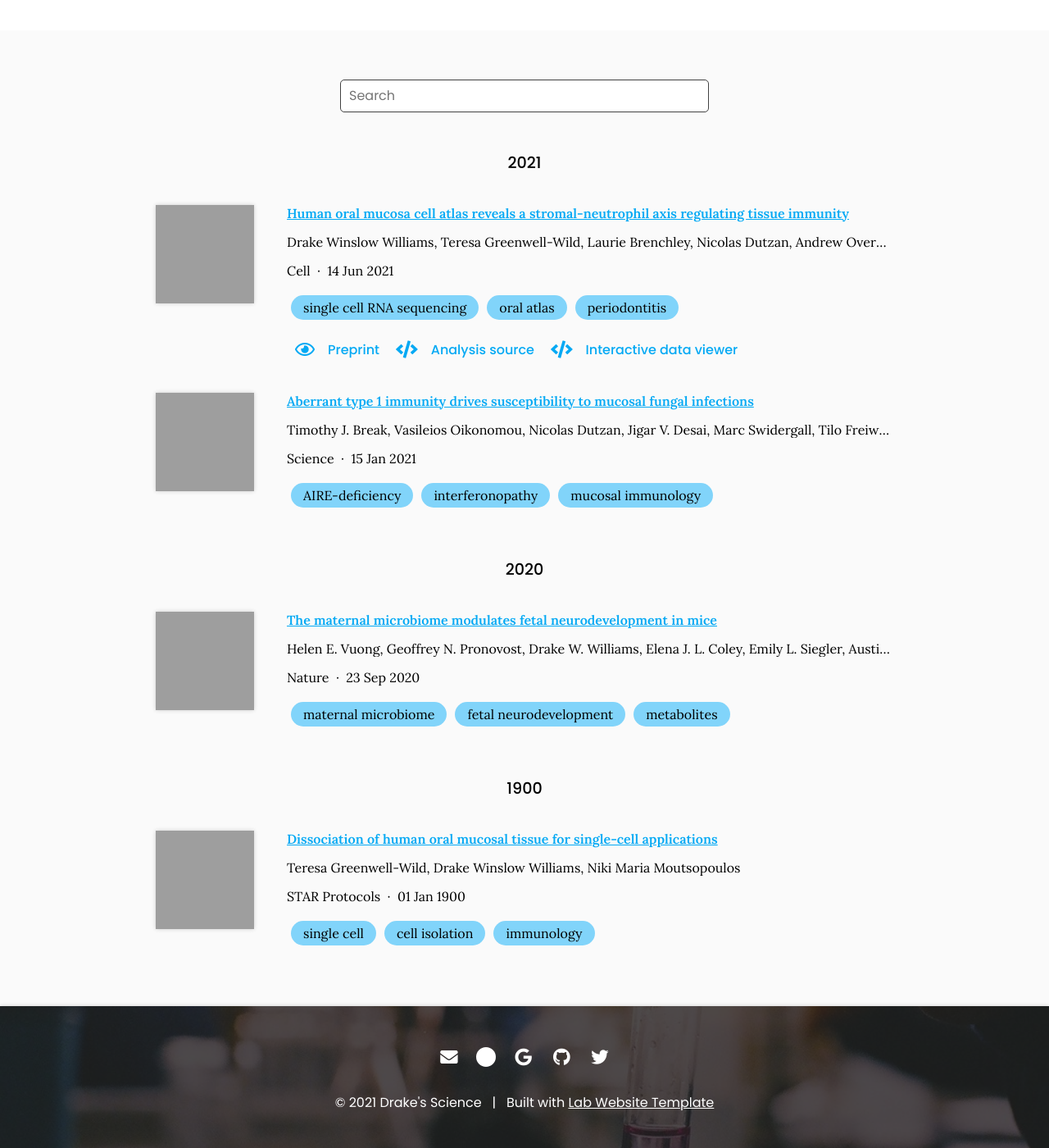
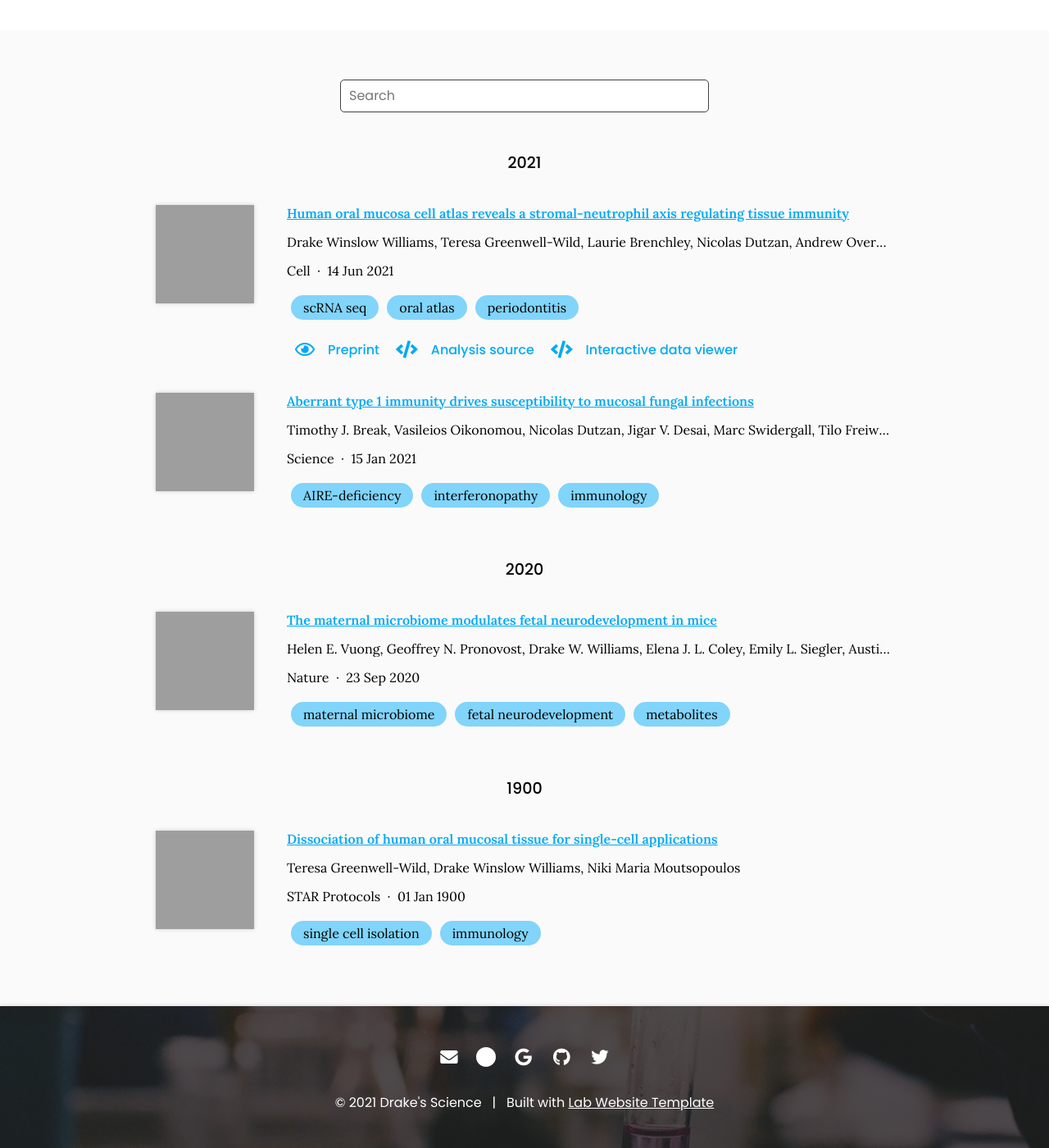
Before and after one commit to williamsdrake/williamsdrake.github.io, a Jekyll site: the page built from research/index.md, in a window 1280 px wide and 1400 px high, scrolled down 314 px. Shown: the whole window at 82% size. Built offline with Jekyll 4.4.1, drawn with Linux system fonts in a browser that asks for light colours; nearby versions of some CDN libraries; grey boxes are pictures that could not be loaded.

Commit message:
Generate citations

```diff
--- a/_data/citations.yaml
+++ b/_data/citations.yaml
@@ -11,8 +11,7 @@
   link: https://doi.org/gntwq7
   image: https://pbs.twimg.com/profile_images/1225089025129644032/TBdQps0G_400x400.jpg
   tags:
-  - single cell
-  - cell isolation
+  - single cell isolation
   - immunology
 - id: doi:10.1016/j.cell.2021.05.013
   title: Human oral mucosa cell atlas reveals a stromal-neutrophil axis regulating
@@ -36,7 +35,7 @@
   link: https://doi.org/gk9ngf
   image: https://publons.com/media/thumbs/journal/logos/22de2414-0b91-4060-81c2-e0d80647d1cd.png.200x200_q95_detail_letterbox_upscale.png
   tags:
-  - single cell RNA sequencing
+  - scRNA seq
   - oral atlas
   - periodontitis
   extra-links:
@@ -101,7 +100,7 @@
   tags:
   - AIRE-deficiency
   - interferonopathy
-  - mucosal immunology
+  - immunology
 - id: doi:10.1038/s41586-020-2745-3
   title: The maternal microbiome modulates fetal neurodevelopment in mice
   authors:
```
